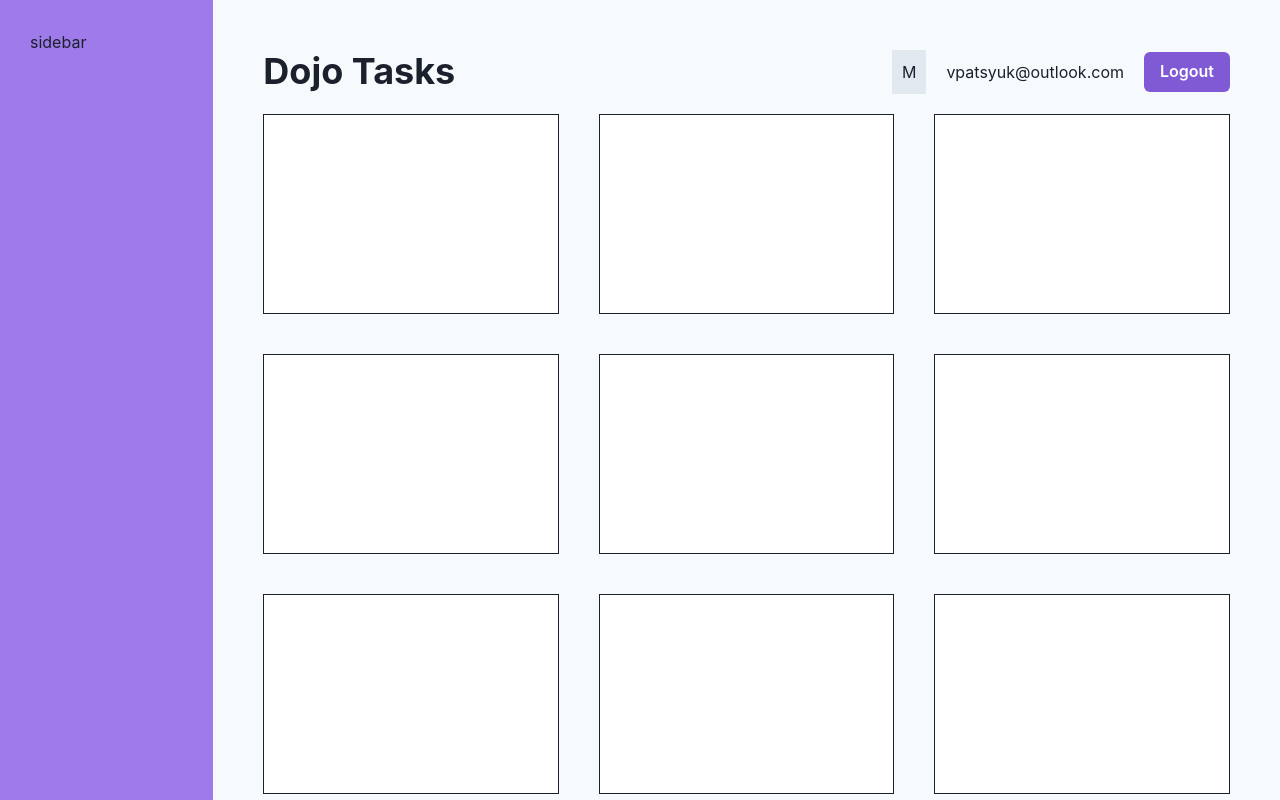
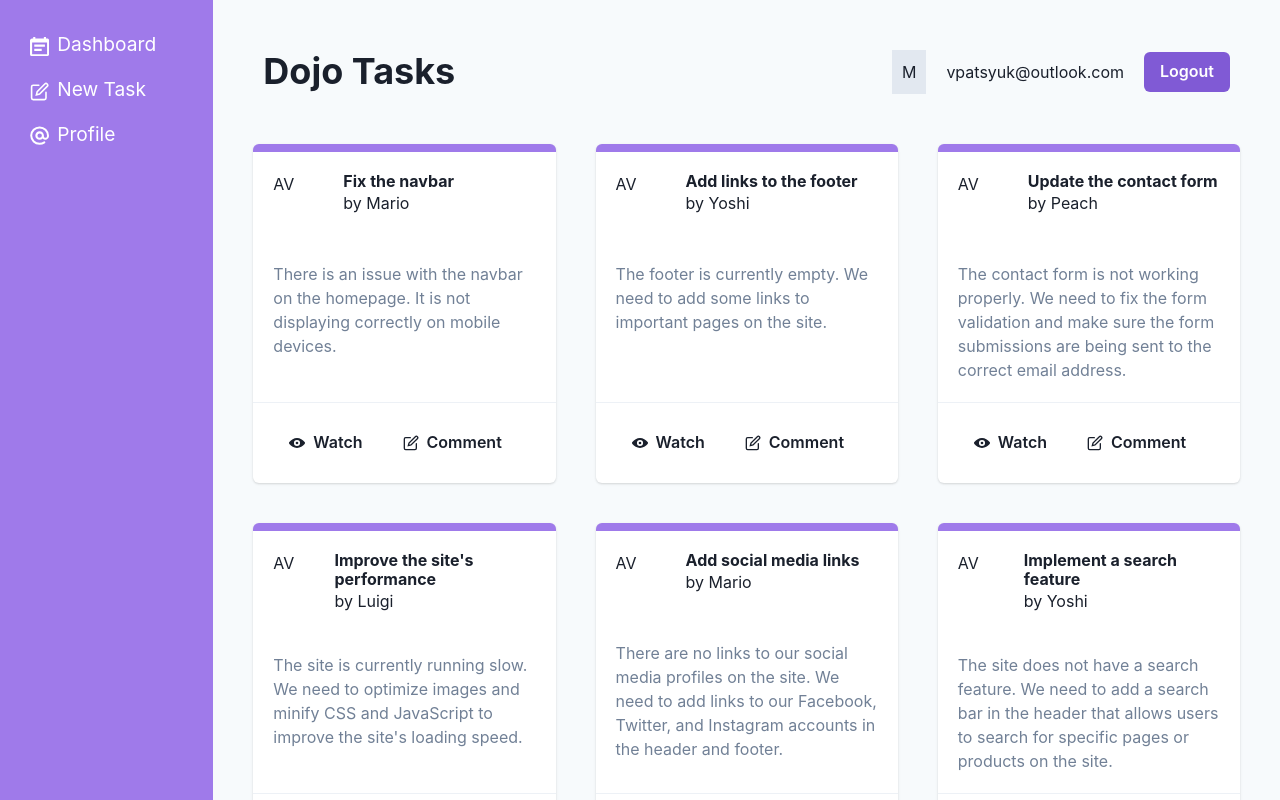
Before and after one commit to NAF-FLY/Chakra-UI-study-project, a React (Vite) app: page / in a window 1280 px wide. Shown: the top 800 px of the page. Built offline with nearby package versions, Linux system fonts and the light colour scheme; data requests are answered from the project's data file.

Commit message:
tabs implement

```diff
--- a/package.json
+++ b/package.json
@@ -9,6 +9,7 @@
     "preview": "vite preview"
   },
   "dependencies": {
+    "@chakra-ui/icons": "^2.0.17",
     "@chakra-ui/react": "^2.5.1",
     "@emotion/react": "^11.10.6",
     "@emotion/styled": "^11.10.6",
--- a/src/App.jsx
+++ b/src/App.jsx
@@ -7,7 +7,7 @@ import {
 
 // layouts and pages
 import RootLayout from './layouts/RootLayout'
-import Dashboard from './pages/Dashboard'
+import Dashboard, { tasksLoader } from './pages/Dashboard'
 import Create from './pages/Create'
 import Profile from './pages/Profile'
 
@@ -15,7 +15,7 @@ import Profile from './pages/Profile'
 const router = createBrowserRouter(
   createRoutesFromElements(
     <Route path="/" element={<RootLayout />}>
-      <Route index element={<Dashboard />} />
+      <Route index element={<Dashboard />} loader={tasksLoader}/>
       <Route path="create" element={<Create />} />
       <Route path="profile" element={<Profile />} />
     </Route>
--- a/src/components/Navbar.jsx
+++ b/src/components/Navbar.jsx
@@ -3,14 +3,14 @@ import {
 	Button,
 	Flex,
 	Heading,
+	HStack,
 	Spacer,
 	Text,
-	HStack,
 } from '@chakra-ui/react'
 
 const Navbar = () => {
 	return (
-		<Flex as='nav' p='10px' alignItems='center'>
+		<Flex as='nav' p='10px' mb='40px' alignItems='center'>
 			<Heading as='h1'>Dojo Tasks</Heading>
 			<Spacer />
 
@@ -19,7 +19,7 @@ const Navbar = () => {
 					M
 				</Box>
 				<Text>vpatsyuk@outlook.com</Text>
-				<Button colorScheme="purple">Logout</Button>
+				<Button colorScheme='purple'>Logout</Button>
 			</HStack>
 		</Flex>
 
--- /dev/null
+++ b/src/components/Sidebar.jsx
@@ -0,0 +1,30 @@
+import { CalendarIcon, EditIcon, AtSignIcon } from '@chakra-ui/icons'
+import { List, ListIcon, ListItem } from '@chakra-ui/react'
+import { NavLink } from 'react-router-dom'
+
+const Sidebar = () => {
+	return (
+		<List color='white' fontSize='1.2em' spacing={4}>
+			<ListItem>
+				<NavLink to='/'>
+					<ListIcon as={CalendarIcon} color='white' />
+					Dashboard
+				</NavLink>
+			</ListItem>
+			<ListItem>
+				<NavLink to='/create'>
+					<ListIcon as={EditIcon} color='white' />
+					New Task
+				</NavLink>
+			</ListItem>
+			<ListItem>
+				<NavLink to='/profile'>
+					<ListIcon as={AtSignIcon} color='white' />
+					Profile
+				</NavLink>
+			</ListItem>
+		</List>
+	)
+}
+
+export default Sidebar
--- a/src/layouts/RootLayout.jsx
+++ b/src/layouts/RootLayout.jsx
@@ -1,20 +1,21 @@
 import { Grid, GridItem } from '@chakra-ui/react'
 import { Outlet } from 'react-router-dom'
 import Navbar from '../components/Navbar'
+import Sidebar from '../components/Sidebar'
 
 export default function RootLayout() {
 	return (
 		<Grid templateColumns='repeat(6, 1fr)' bg='gray.50'>
 			<GridItem
 				as='aside'
-				colSpan='1'
+				colSpan={{ base: 6, lg: 2, xl: 1 }}
 				bg='purple.400'
-				minHeight='100vh'
-				p='30px'
+				minHeight={{ lg: '100vh' }}
+				p={{ base: '20px', lg: '30px' }}
 			>
-				<span>sidebar</span>
+				<Sidebar />
 			</GridItem>
-			<GridItem as='main' colSpan='5' p='40px'>
+			<GridItem as='main' colSpan={{ base: 6, lg: 4, xl: 5 }} p='40px'>
 				<Navbar />
 				<Outlet />
 			</GridItem>
--- a/src/pages/Dashboard.jsx
+++ b/src/pages/Dashboard.jsx
@@ -1,22 +1,64 @@
-import { Box, SimpleGrid } from '@chakra-ui/react'
+import { EditIcon, ViewIcon } from '@chakra-ui/icons'
+import {
+	Box,
+	Button,
+	Card,
+	CardBody,
+	CardFooter,
+	CardHeader,
+	Divider,
+	Flex,
+	Heading,
+	HStack,
+	SimpleGrid,
+	Text,
+} from '@chakra-ui/react'
+import { useLoaderData } from 'react-router-dom'
 
 export default function Dashboard() {
+	const tasks = useLoaderData()
+
 	return (
-		<SimpleGrid p='10px' spacing={10} minChildWidth='250px'>
-			<Box bg='white' height='200px' border='1px solid'></Box>
-			<Box bg='white' height='200px' border='1px solid'></Box>
-			<Box bg='white' height='200px' border='1px solid'></Box>
-			<Box bg='white' height='200px' border='1px solid'></Box>
+		<SimpleGrid spacing={10} minChildWidth='300px'>
+			{tasks?.map(task => (
+				<Card key={task.id} borderTop='8px' borderColor='purple.400' bg='white'>
+					<CardHeader>
+						<Flex gap={5}>
+							<Box w={50} h={50}>
+								<Text>AV</Text>
+							</Box>
+							<Box>
+								<Heading as='h3' size='sm'>
+									{task.title}
+								</Heading>
+								<Text>by {task.author}</Text>
+							</Box>
+						</Flex>
+					</CardHeader>
+					<CardBody>
+						<Text color='gray.500'>{task.description}</Text>
+					</CardBody>
 
-			<Box bg='white' height='200px' border='1px solid'></Box>
-			<Box bg='white' height='200px' border='1px solid'></Box>
-			<Box bg='white' height='200px' border='1px solid'></Box>
-			<Box bg='white' height='200px' border='1px solid'></Box>
+					<Divider borderColor='gray.200' />
 
-			<Box bg='white' height='200px' border='1px solid'></Box>
-			<Box bg='white' height='200px' border='1px solid'></Box>
-			<Box bg='white' height='200px' border='1px solid'></Box>
-			<Box bg='white' height='200px' border='1px solid'></Box>
+					<CardFooter>
+						<HStack>
+							<Button variant='ghost' leftIcon={<ViewIcon />}>
+								Watch
+							</Button>
+							<Button variant='ghost' leftIcon={<EditIcon />}>
+								Comment
+							</Button>
+						</HStack>
+					</CardFooter>
+				</Card>
+			))}
 		</SimpleGrid>
 	)
 }
+
+export const tasksLoader = async () => {
+	const res = await fetch('http://localhost:3000/tasks')
+
+	return res.json()
+}
--- a/src/pages/Profile.jsx
+++ b/src/pages/Profile.jsx
@@ -1,5 +1,72 @@
+import {
+	ChatIcon,
+	CheckCircleIcon,
+	EmailIcon,
+	StarIcon,
+	WarningIcon,
+} from '@chakra-ui/icons'
+import {
+	List,
+	ListIcon,
+	ListItem,
+	Tab,
+	TabList,
+	TabPanel,
+	TabPanels,
+	Tabs,
+} from '@chakra-ui/react'
+
 export default function Profile() {
-  return (
-    <div>Profile</div>
-  )
+	return (
+		<Tabs mt='40px' p='20px' colorScheme='purple' variant='enclosed'>
+			<TabList>
+				<Tab _selected={{ color: 'white', bg: 'purple.400' }}>Account Info</Tab>
+				<Tab _selected={{ color: 'white', bg: 'purple.400' }}>Task History</Tab>
+			</TabList>
+
+			<TabPanels>
+				<TabPanel>
+					<List spacing={4}>
+						<ListItem>
+							<ListIcon as={EmailIcon} />
+							Email: mario@net.dev
+						</ListItem>
+						<ListItem>
+							<ListIcon as={ChatIcon} />
+							Email: mario@net.dev
+						</ListItem>
+						<ListItem>
+							<ListIcon as={StarIcon} />
+							Email: mario@net.dev
+						</ListItem>
+					</List>
+				</TabPanel>
+
+				<TabPanel>
+					<List spacing={4}>
+						<ListItem>
+							<ListIcon as={CheckCircleIcon} color='teal.400' />
+							Loren upsen ...
+						</ListItem>
+						<ListItem>
+							<ListIcon as={CheckCircleIcon} color='teal.400' />
+							Loren upsen ...
+						</ListItem>
+						<ListItem>
+							<ListIcon as={WarningIcon} color='red.400' />
+							Loren upsen ...
+						</ListItem>
+						<ListItem>
+							<ListIcon as={CheckCircleIcon} color='teal.400' />
+							Loren upsen ...
+						</ListItem>
+						<ListItem>
+							<ListIcon as={WarningIcon} color='red.400' />
+							Loren upsen ...
+						</ListItem>
+					</List>
+				</TabPanel>
+			</TabPanels>
+		</Tabs>
+	)
 }
```
Also changed, not shown: 1 other file (tests, documents, lock files or other folders).
